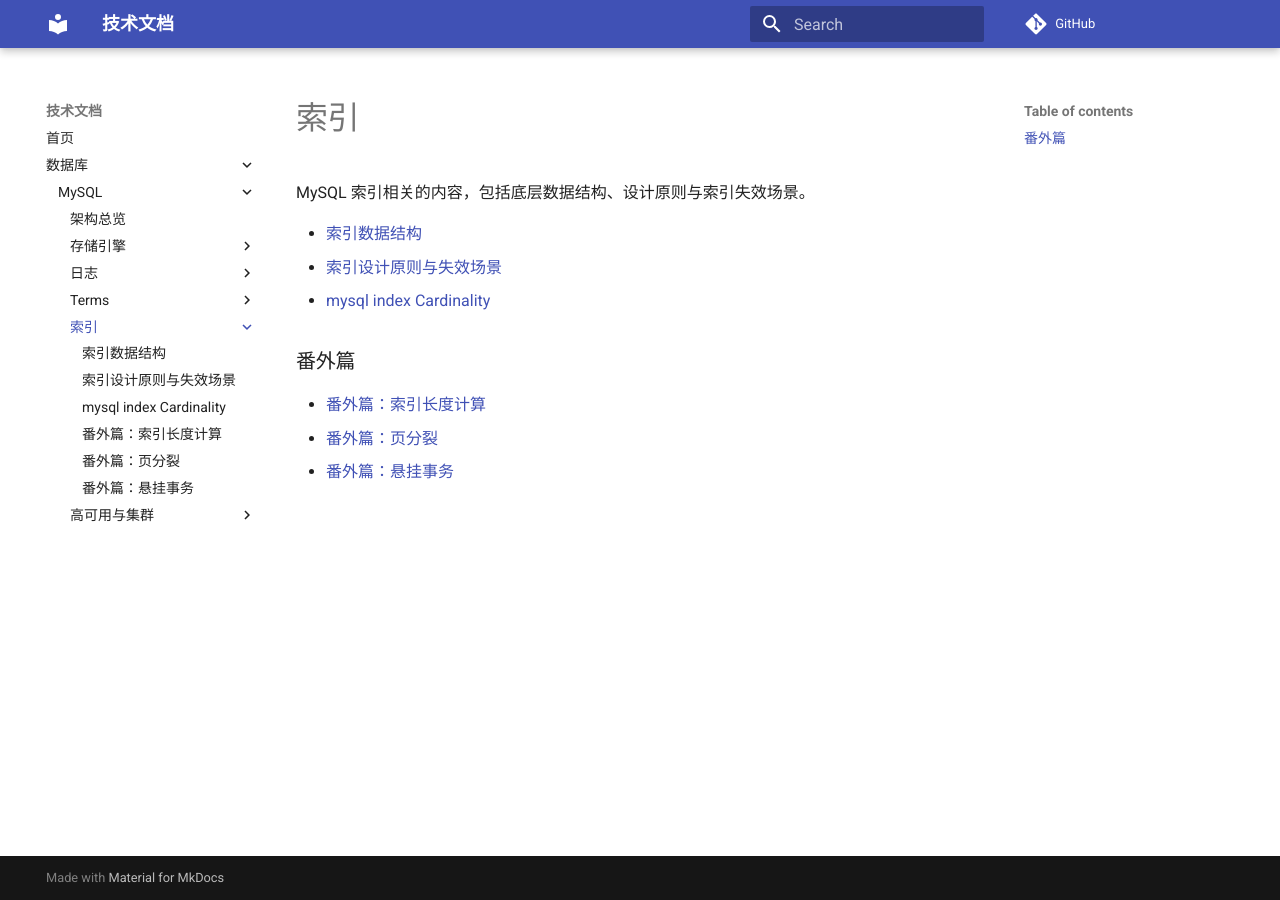
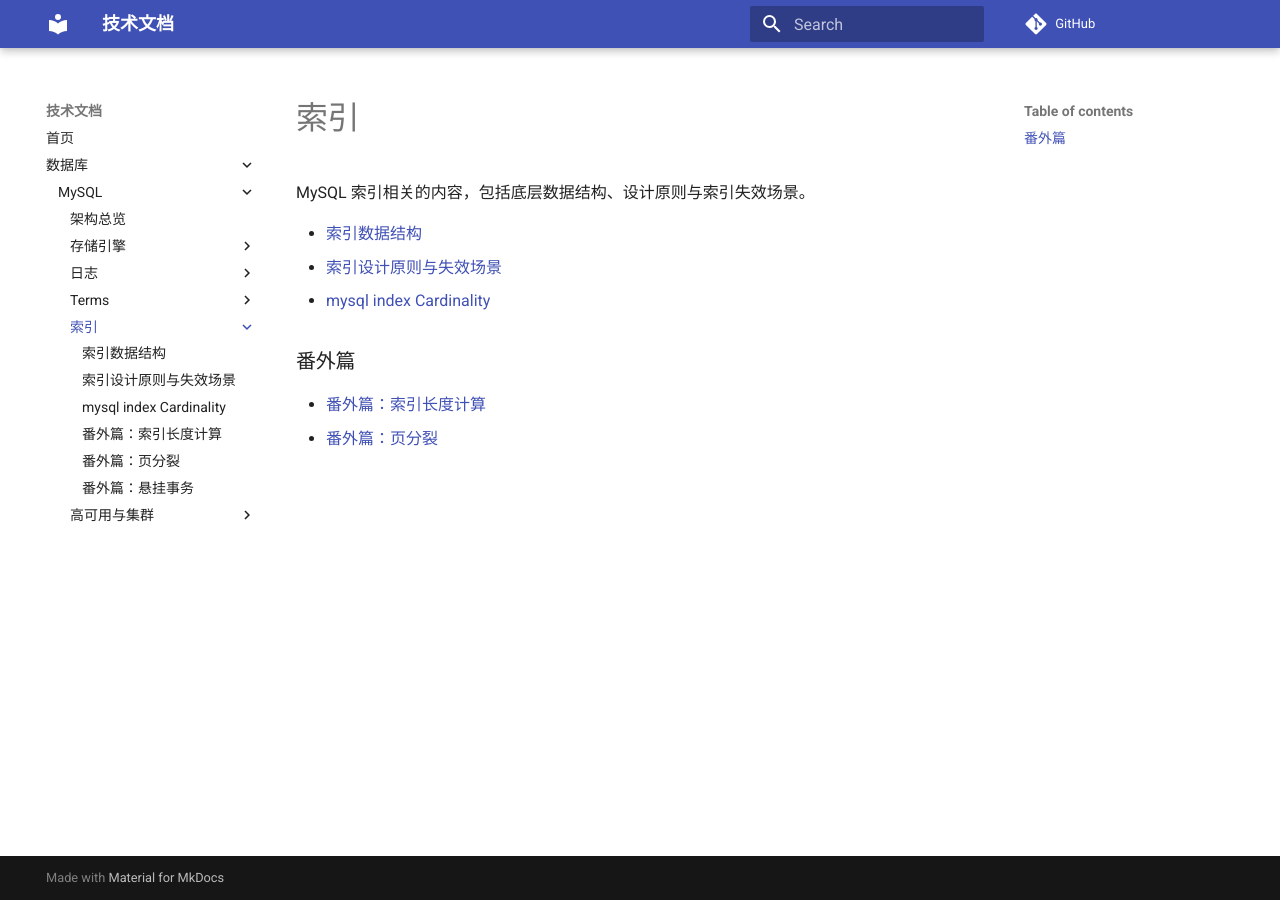
Before and after one commit to tangnewstar/tangnewstar.github.io, an MkDocs documentation site: the page built from docs/database/mysql/index-structure/index.md, in a window 1280 px wide. Built offline with MkDocs 1.6.1 and Material for MkDocs 9.7.7, drawn with Linux system fonts in a browser that asks for light colours; comment, search, counter and statistics services are not loaded.

Commit message:
sync: docs/database/mysql/index-structure/index.md

```diff
--- a/docs/database/mysql/index-structure/index.md
+++ b/docs/database/mysql/index-structure/index.md
@@ -10,4 +10,3 @@ MySQL 索引相关的内容，包括底层数据结构、设计原则与索引
 
 - [番外篇：索引长度计算](bonus-index-key-len.md)
 - [番外篇：页分裂](bonus-page-split.md)
-- [番外篇：悬挂事务](bonus-dangling-transaction.md)
```
